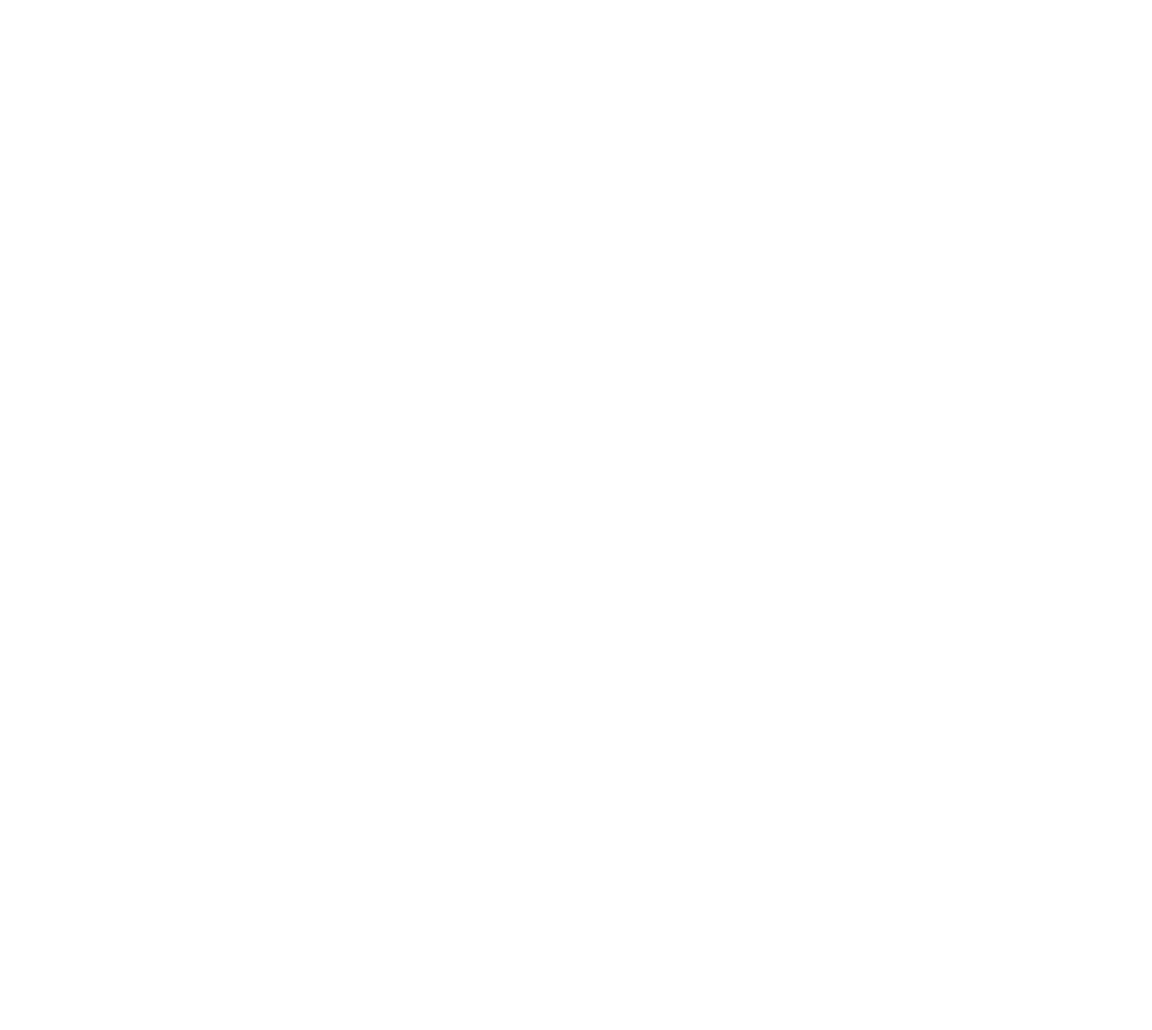
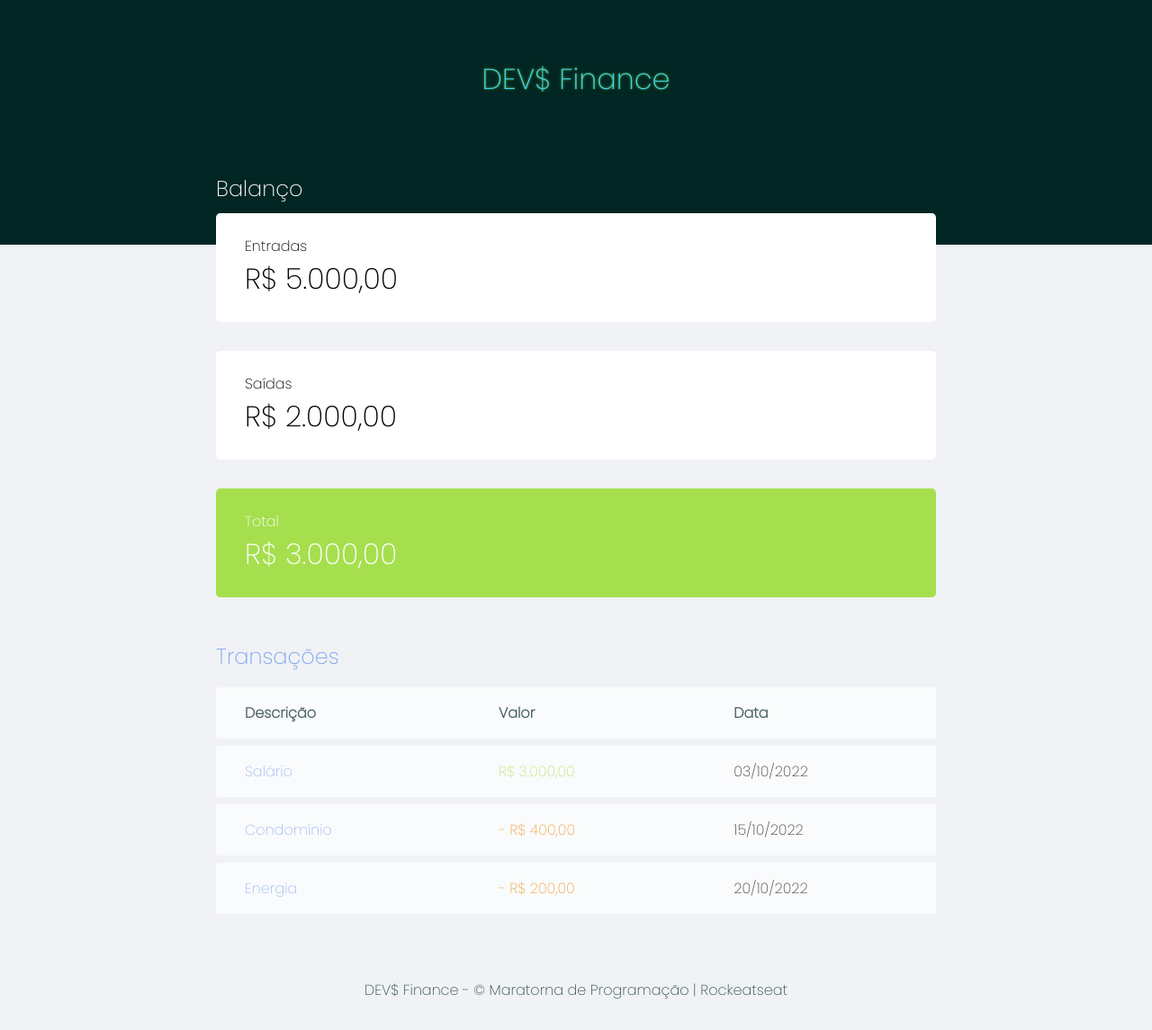
Before and after one commit to HigorLP/DEVS-Finance, a plain HTML site: page index.html in a window 1280 px wide. Shown: the whole page at 90% size. Before the commit the page ends 800 px from the top, so only its background shows below. Drawn offline with Linux system fonts and the light colour scheme.

Commit message:
End of Class 01

```diff
--- a/index.html
+++ b/index.html
@@ -4,7 +4,66 @@
     <meta charset="UTF-8" />
     <meta http-equiv="X-UA-Compatible" content="IE=edge" />
     <meta name="viewport" content="width=device-width, initial-scale=1.0" />
+
+    <link rel="stylesheet" href="./style/index.css" />
+
     <title>DEV$ Finance</title>
   </head>
-  <body></body>
+  <body>
+    <header><h1 id="logo">DEV$ Finance</h1></header>
+
+    <main class="container">
+      <section id="balance">
+        <h2>Balanço</h2>
+        <div class="card">
+          <h3>Entradas</h3>
+          <p>R$ 5.000,00</p>
+        </div>
+
+        <div class="card">
+          <h3>Saídas</h3>
+          <p>R$ 2.000,00</p>
+        </div>
+
+        <div class="card total">
+          <h3>Total</h3>
+          <p>R$ 3.000,00</p>
+        </div>
+      </section>
+
+      <section id="transactions">
+        <h2>Transações</h2>
+
+        <table id="data-table">
+          <thead>
+            <th>Descrição</th>
+            <th>Valor</th>
+            <th>Data</th>
+          </thead>
+
+          <tbody>
+            <tr>
+              <td class="description">Salário</td>
+              <td class="income">R$ 3.000,00</td>
+              <td class="date">03/10/2022</td>
+            </tr>
+            <tr>
+              <td class="description">Condomínio</td>
+              <td class="expense">- R$ 400,00</td>
+              <td class="date">15/10/2022</td>
+            </tr>
+            <tr>
+              <td class="description">Energia</td>
+              <td class="expense">- R$ 200,00</td>
+              <td class="date">20/10/2022</td>
+            </tr>
+          </tbody>
+        </table>
+      </section>
+    </main>
+
+    <footer class="container">
+      DEV$ Finance - &copy; Maratorna de Programação | Rockeatseat
+    </footer>
+  </body>
 </html>
--- /dev/null
+++ b/style/index.css
@@ -0,0 +1,131 @@
+@import url("https://fonts.googleapis.com/css2?family=Poppins:wght@200&display=swap");
+
+:root {
+  --grey: #f0f2f5;
+  --purple: #80a6f2;
+  --blue: #3dd1f2;
+  --dark-green: #012623;
+  --ligth-green: #87d90db7;
+  --orange: #f28907;
+  --white: #fff;
+}
+
+* {
+  padding: 0;
+  margin: 0;
+  box-sizing: border-box;
+  font-family: "Poppins", sans-serif;
+}
+
+body {
+  background-color: var(--grey);
+}
+
+header {
+  background-color: var(--dark-green);
+  padding: 2rem;
+  text-align: center;
+}
+
+header h1 {
+  color: var(--blue);
+  padding: 2rem 0 8rem;
+  text-shadow: 0px 0px 3px var(--ligth-green);
+}
+
+#logo {
+  font-weight: 200;
+}
+
+.container {
+  width: min(90vw, 800px);
+  margin: auto;
+}
+
+#balance {
+  margin-top: -5rem;
+}
+
+h2 {
+  margin-top: 3rem;
+  margin-bottom: 0.6rem;
+  color: var(--purple);
+  font-weight: normal;
+}
+
+#balance h2 {
+  color: var(--white);
+  margin-top: 0;
+}
+
+.card {
+  background-color: var(--white);
+  padding: 1.5rem 2rem;
+  border-radius: 0.3rem;
+  margin-bottom: 2rem;
+}
+
+.card h3 {
+  font-weight: normal;
+  font-size: 1rem;
+}
+
+.card p {
+  font-size: 2rem;
+  line-height: 3rem;
+}
+
+.card.total {
+  color: var(--white);
+  background-color: var(--ligth-green);
+}
+
+#data-table {
+  width: 100%;
+  border-spacing: 0 0.5rem;
+}
+
+table thead th {
+  background-color: var(--white);
+  color: var(--dark-green);
+  padding: 1rem 2rem;
+  text-align: left;
+}
+
+table tr {
+  opacity: 0.7;
+}
+
+table tbody tr:hover {
+  opacity: 1;
+}
+
+table td {
+  background-color: var(--white);
+  padding: 1rem 2rem;
+  font-weight: normal;
+}
+
+table thead tr th:first-child,
+table tbody tr td:first-child {
+  border-radius: 0.25rem 0 0 0.25rem;
+}
+
+td.description {
+  color: var(--purple);
+}
+
+td.income {
+  color: var(--ligth-green);
+}
+
+td.expense {
+  color: var(--orange);
+}
+
+footer {
+  text-align: center;
+  padding: 4rem 0 2rem;
+  color: var(--dark-green);
+  opacity: 0.8;
+}
```
Also changed, not shown: 1 other file.
